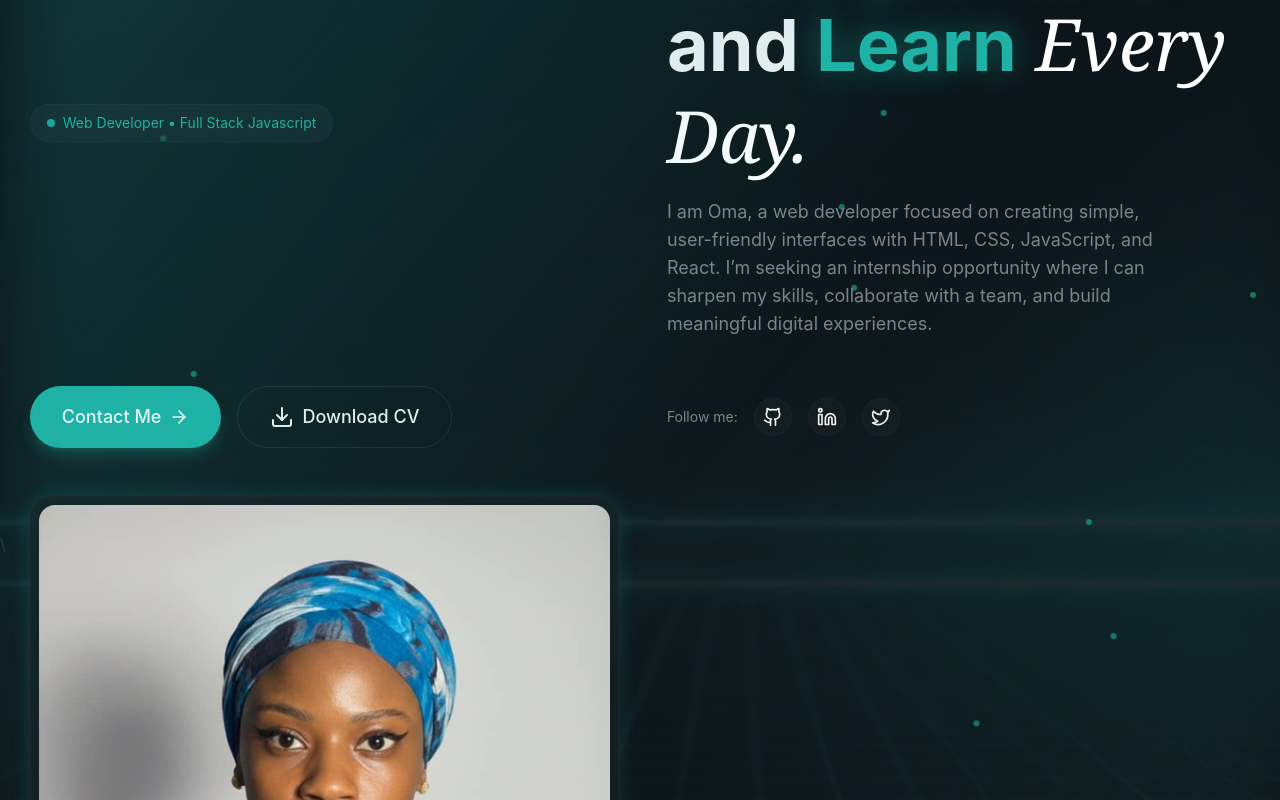
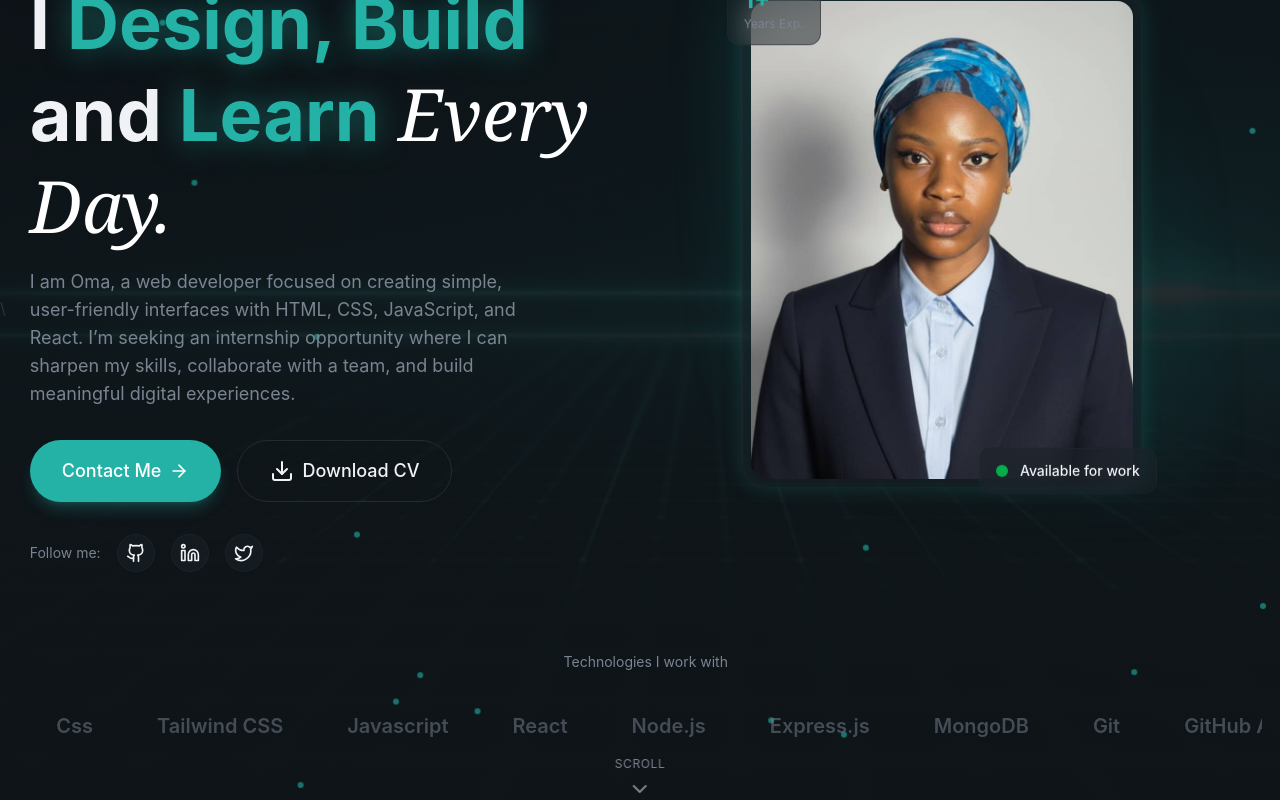
Before and after one commit to Champagne2412/my-porfolio, a React (Vite) app: page / in a window 1280 px wide. Shown: the part 220-1020 px from the top of the page. Built offline with nearby package versions, Linux system fonts and the light colour scheme.

Commit message:
finished up hero section

```diff
--- a/src/Layout/Navbar.jsx
+++ b/src/Layout/Navbar.jsx
@@ -1,4 +1,4 @@
-import React, { useState } from "react";
+import React, { useEffect, useState } from "react";
 import Button from "../Components/Button";
 import { Menu, X } from "lucide-react";
 
@@ -11,13 +11,28 @@ const Navbar = () => {
   ];
 
   const [isOpen, setIsOpen] = useState(false);
+  const [isScrolled, setIsScrolled] = useState(false);
 
   const openMenu = () => {
     setIsOpen((prev) => !prev);
   };
 
+  useEffect(() => {
+    const handleScroll = () => {
+      setIsScrolled(window.scrollY > 50);
+    };
+
+    window.addEventListener("scroll", handleScroll);
+
+    return () => window.removeEventListener("scroll", handleScroll);
+  }, []);
+
   return (
-    <header className="fixed top-0 left-0 right-0 bg-transparent py-5 z-50">
+    <header
+      className={`fixed top-0 left-0 right-0 transition-all duration-500 ${
+        isScrolled ? " glass-strong py-3" : "bg-transparent py-5"
+      } z-50`}
+    >
       <nav className="container mx-auto px-6 flex items-center justify-between">
         <a
           href=""
@@ -46,7 +61,7 @@ const Navbar = () => {
 
         {/* mobile button */}
         <button className="md:hidden p-2 text-foreground" onClick={openMenu}>
-         {isOpen ? <X  size={24} /> : <Menu size={24} />}
+          {isOpen ? <X size={24} /> : <Menu size={24} />}
         </button>
       </nav>
 
--- a/src/Sections/Hero.jsx
+++ b/src/Sections/Hero.jsx
@@ -17,6 +17,19 @@ const Hero = () => {
     { icon: Github, href: "#" },
     { icon: Linkedin, href: "#" },
     { icon: Twitter, href: "#" },
+  ];
+
+  const skills = [
+    "Html",
+    "Css",
+    "Tailwind CSS",
+    "Javascript",
+    "React",
+    "Node.js",
+    "Express.js",
+    "MongoDB",
+    "Git",
+    "GitHub Actions",
   ];
   return (
     <section className="relative min-h-screen flex items-center overflow-hidden">
@@ -56,7 +69,6 @@ const Hero = () => {
                 <span className="w-2 h-2 bg-primary rounded-full animate-pulse" />{" "}
                 Web Developer • Full Stack Javascript
               </span>
-            </div>
             </div>
             {/* headline */}
             <div className="space-y-4">
@@ -103,21 +115,70 @@ const Hero = () => {
                 </a>
               ))}
             </div>
+          </div>
+
           {/* right column profile image*/}
-          <div>
+          <div className="relative animate-fade-in animation-delay-300">
             {/* Profile Image */}
-            <div>
+            <div className="relative max-w-md mx-auto">
               <div className="absolute inset-0  rounded-3xl bg-gradient-to-br  from-primary/30 via-transparent to-primary/10 blur-2xl animate-pulse" />
-              <div className="relative glass rounded-3xl p-2 glow-border">
+              <div className="relative glass rounded-3xl p-2 glow-border w-[400px]">
                 <img
                   src={profile}
-                  alt="Iruoma's profile"
+                  alt="Iruoma Michael"
                   className="w- aspect-[4/5] object-cover rounded-2xl"
                 />
+
+                {/* Floating Badge */}
+                <div className="absolute -bottom-4 -right-4 glass rounded-xl px-4 py-3 animate-float">
+                  <div className="flex items-center gap-3">
+                    <div className="w-3 h-3 bg-green-500 rounded-full animate-pulse" />
+                    <span className="text-sm font-medium">
+                      Available for work
+                    </span>
+                  </div>
+                </div>
+
+                {/* Stats Badge */}
+                <div className="absolute -top-4 -left-4 glass rounded-xl px-4 py-3 animate-float animation-delay-500">
+                  <div className="text-2xl font-bold text-primary">1+</div>
+                  <div className="text-xs text-muted-foreground">
+                    Years Exp.
                   </div>
                 </div>
               </div>
             </div>
+          </div>
+        </div>
+
+        {/* Skills Section */}
+        <div className="mt-20 animate-fade-in animation-delay-600">
+          <p className="text-sm text-muted-foreground mb-6 text-center">
+            Technologies I work with
+          </p>
+          <div className="relative overflow-hidden">
+            {/* skills  */}
+            <div className="flex animate-marquee">
+              {[...skills, ...skills].map((skill, index) => (
+                <div key={index} className="flex-shrink-0 px-8 py-4">
+                  <span className="text-xl font-semibold text-muted-foreground/50 hover:text-muted-foreground transition-colors">
+                    {skill}
+                  </span>
+                </div>
+              ))}
+            </div>
+          </div>
+        </div>
+      </div>
+      {/* scroll effect */}
+      <div className="absolute bottom-8 left-1/2 -translate-x-1/2 animate-fade-in animation-delay-800">
+        <a
+          href="#about"
+          className="flex flex-col items-center gap-2 text-muted-foreground hover:text-primary transition-colors group"
+        >
+          <span className="text-xs uppercase tracking-wider">Scroll</span>
+          <ChevronDown className="w-6 h-6 animate-bounce" />
+        </a>
       </div>
     </section>
   );
--- a/src/index.css
+++ b/src/index.css
@@ -6,7 +6,7 @@
 
   --color-card: #141a1f;
 
-  --color-primary: #20b2a6;
+  --color-primary: #25b2a6;
   --color-primary-foreground: #ffffff;
 
   --color-secondary: #1f2830;
@@ -31,7 +31,7 @@
   button {
     cursor: pointer;
   }
-  a{
+  a {
     cursor: pointer;
   }
 
```
Lines whose indentation alone changed are shown as unchanged.
